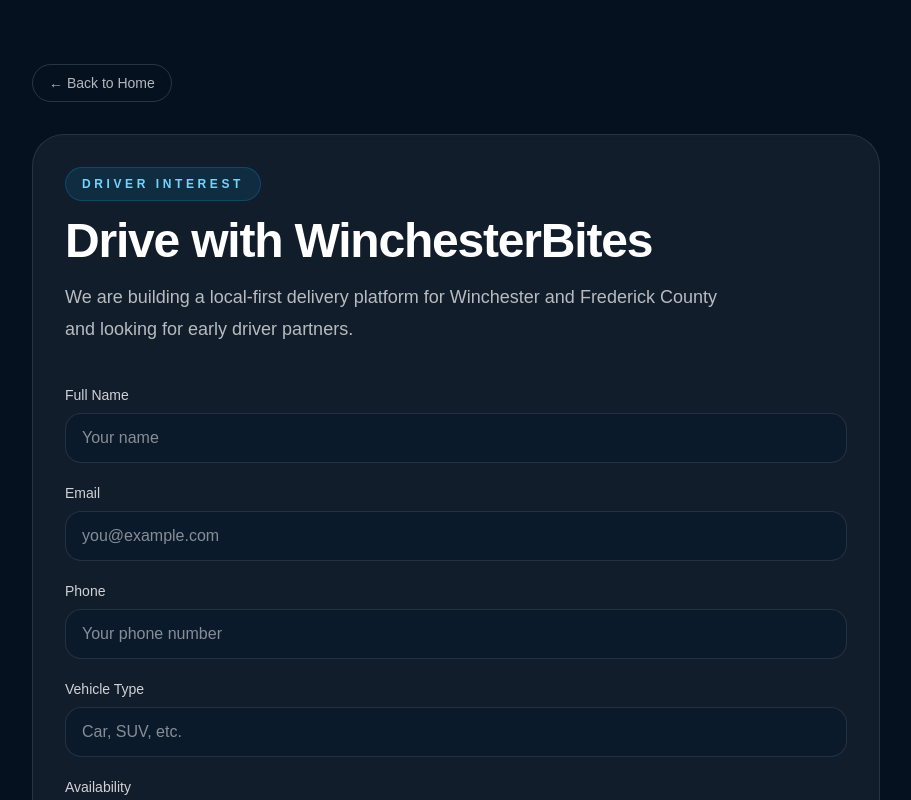
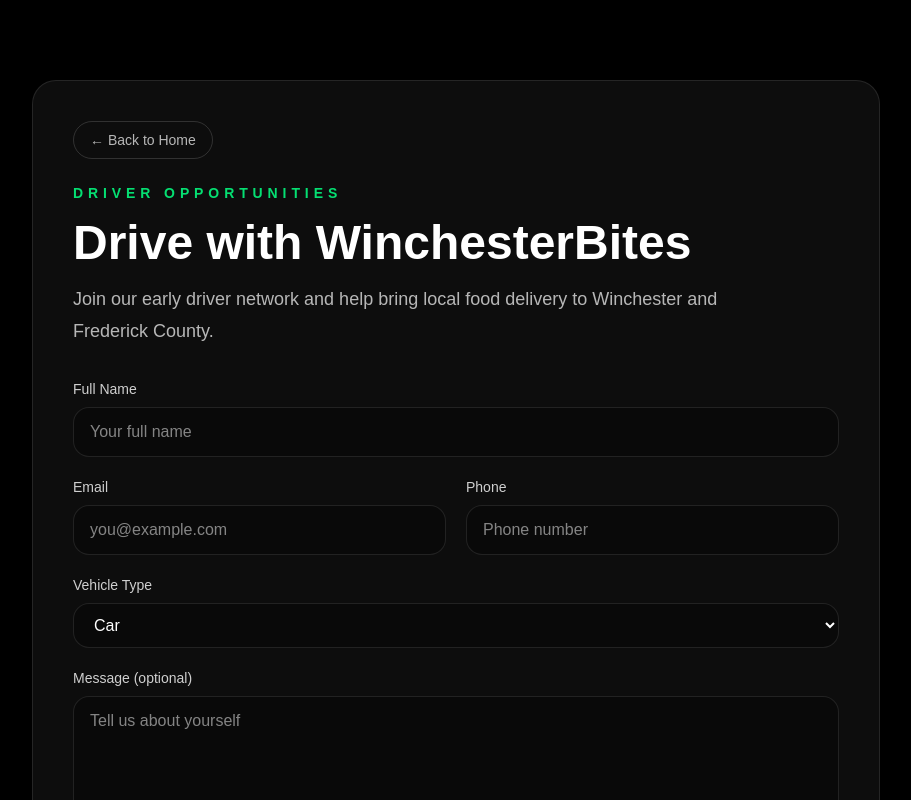
Before and after one commit to goatman500/winchesterbites-coming-soon, a Next.js app: page /drivers in a window 1280 px wide. Shown: the top 800 px of the page, without its empty margins (184-1095 px from the left). Built offline with nearby package versions, Linux system fonts and the light colour scheme.

Commit message:
added driver signup form

```diff
--- a/app/drivers/page.tsx
+++ b/app/drivers/page.tsx
@@ -2,9 +2,11 @@
 
 export default function DriversPage() {
   return (
-    <main className="min-h-screen bg-[#061120] text-white">
-      <div className="mx-auto max-w-4xl px-6 py-16">
-        <div className="mb-8">
+    <main className="min-h-screen bg-black text-white">
+      <section className="mx-auto flex min-h-screen max-w-4xl items-center px-6 py-20">
+        <div className="w-full rounded-3xl border border-white/10 bg-white/5 p-8 backdrop-blur-sm sm:p-10">
+
+          <div className="mb-6">
             <Link
               href="/"
               className="inline-flex rounded-full border border-white/15 px-4 py-2 text-sm text-white/70 transition hover:text-white"
@@ -13,40 +15,65 @@
             </Link>
           </div>
 
-        <div className="rounded-[2rem] border border-white/10 bg-white/5 p-8 backdrop-blur">
-          <div className="mb-4 inline-flex rounded-full border border-sky-400/20 bg-sky-400/10 px-4 py-2 text-xs font-semibold uppercase tracking-[0.3em] text-sky-300">
-            Driver Interest
+          <div className="mb-8">
+            <div className="text-sm font-semibold uppercase tracking-[0.35em] text-green-400">
+              Driver Opportunities
             </div>
 
-          <h1 className="text-4xl font-black tracking-tight sm:text-5xl">
+            <h1 className="mt-4 text-4xl font-semibold text-white sm:text-5xl">
               Drive with WinchesterBites
             </h1>
 
             <p className="mt-4 max-w-2xl text-lg leading-8 text-white/70">
-            We are building a local-first delivery platform for Winchester and
-            Frederick County and looking for early driver partners.
+              Join our early driver network and help bring local food delivery
+              to Winchester and Frederick County.
             </p>
+          </div>
 
-          <form className="mt-10 grid gap-5">
+          <form
+            action="https://formsubmit.co/conner.brach@outlook.com"
+            method="POST"
+            className="grid gap-5"
+          >
+
+            <input type="hidden" name="_captcha" value="false" />
+            <input
+              type="hidden"
+              name="_subject"
+              value="New WinchesterBites Driver Signup"
+            />
+            <input
+              type="hidden"
+              name="_next"
+              value="https://www.winchesterbites.com/drivers?submitted=true"
+            />
+
             <div>
               <label className="mb-2 block text-sm font-medium text-white/80">
                 Full Name
               </label>
+
               <input
                 type="text"
-                placeholder="Your name"
-                className="w-full rounded-2xl border border-white/10 bg-[#0b1a2b] px-4 py-3 text-white outline-none transition focus:border-sky-400"
+                name="name"
+                required
+                placeholder="Your full name"
+                className="w-full rounded-2xl border border-white/10 bg-black/30 px-4 py-3 text-white outline-none transition focus:border-green-400"
               />
             </div>
 
+            <div className="grid gap-5 sm:grid-cols-2">
               <div>
                 <label className="mb-2 block text-sm font-medium text-white/80">
                   Email
                 </label>
+
                 <input
                   type="email"
+                  name="email"
+                  required
                   placeholder="you@example.com"
-                className="w-full rounded-2xl border border-white/10 bg-[#0b1a2b] px-4 py-3 text-white outline-none transition focus:border-sky-400"
+                  className="w-full rounded-2xl border border-white/10 bg-black/30 px-4 py-3 text-white outline-none transition focus:border-green-400"
                 />
               </div>
 
@@ -54,44 +81,56 @@
                 <label className="mb-2 block text-sm font-medium text-white/80">
                   Phone
                 </label>
+
                 <input
                   type="tel"
-                placeholder="Your phone number"
-                className="w-full rounded-2xl border border-white/10 bg-[#0b1a2b] px-4 py-3 text-white outline-none transition focus:border-sky-400"
+                  name="phone"
+                  placeholder="Phone number"
+                  className="w-full rounded-2xl border border-white/10 bg-black/30 px-4 py-3 text-white outline-none transition focus:border-green-400"
                 />
+              </div>
             </div>
 
             <div>
               <label className="mb-2 block text-sm font-medium text-white/80">
                 Vehicle Type
               </label>
-              <input
-                type="text"
-                placeholder="Car, SUV, etc."
-                className="w-full rounded-2xl border border-white/10 bg-[#0b1a2b] px-4 py-3 text-white outline-none transition focus:border-sky-400"
-              />
+
+              <select
+                name="vehicle"
+                className="w-full rounded-2xl border border-white/10 bg-black/30 px-4 py-3 text-white outline-none transition focus:border-green-400"
+              >
+                <option>Car</option>
+                <option>SUV</option>
+                <option>Truck</option>
+                <option>Scooter / Bike</option>
+              </select>
             </div>
 
             <div>
               <label className="mb-2 block text-sm font-medium text-white/80">
-                Availability
+                Message (optional)
               </label>
+
               <textarea
-                placeholder="Weekdays, evenings, weekends..."
-                rows={4}
-                className="w-full rounded-2xl border border-white/10 bg-[#0b1a2b] px-4 py-3 text-white outline-none transition focus:border-sky-400"
+                name="message"
+                rows={5}
+                placeholder="Tell us about yourself"
+                className="w-full rounded-2xl border border-white/10 bg-black/30 px-4 py-3 text-white outline-none transition focus:border-green-400"
               />
             </div>
 
             <button
               type="submit"
-              className="mt-2 rounded-2xl bg-gradient-to-r from-sky-400 to-cyan-300 px-6 py-4 font-semibold text-slate-950 transition hover:scale-[1.01]"
+              className="rounded-full bg-green-500 px-8 py-4 font-semibold text-white shadow-lg shadow-green-500/25 transition hover:bg-green-600"
             >
-              Submit Driver Interest
+              Apply to Drive
             </button>
+
           </form>
+
         </div>
-      </div>
+      </section>
     </main>
   );
 }
```
Lines whose indentation alone changed are shown as unchanged.
